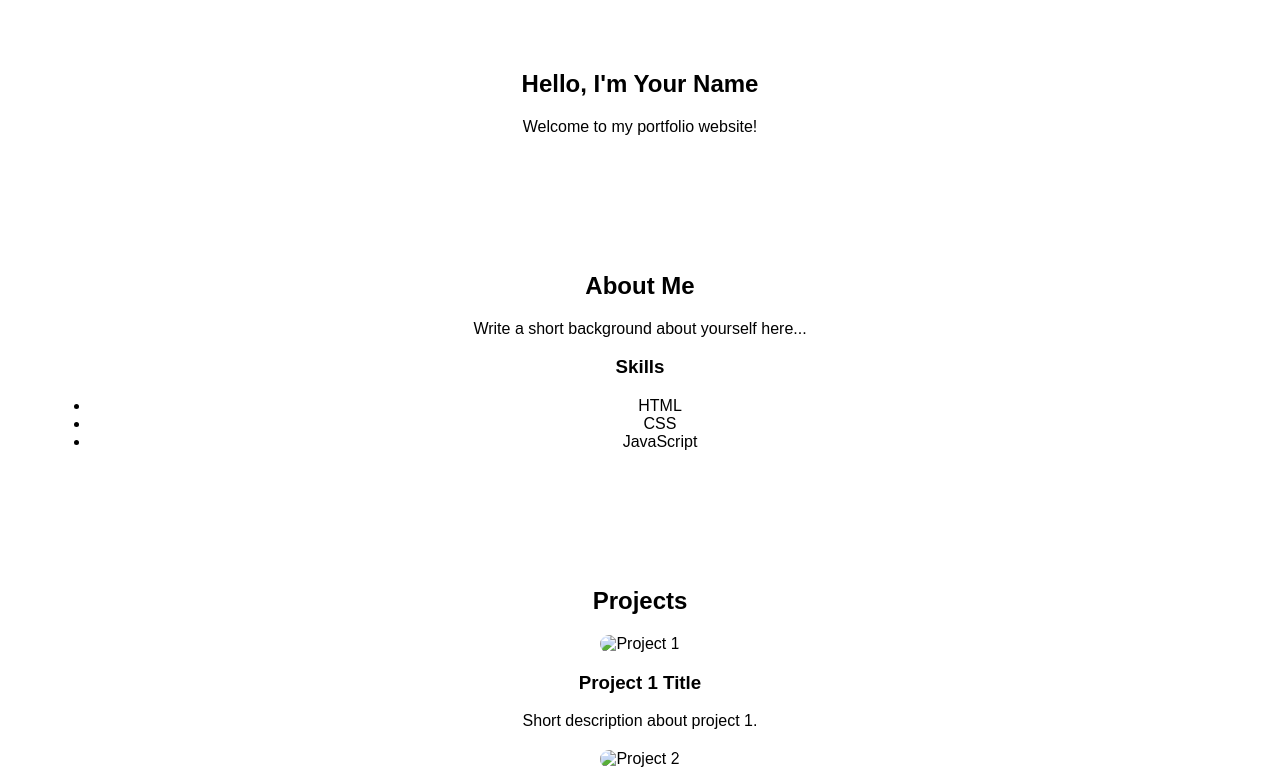
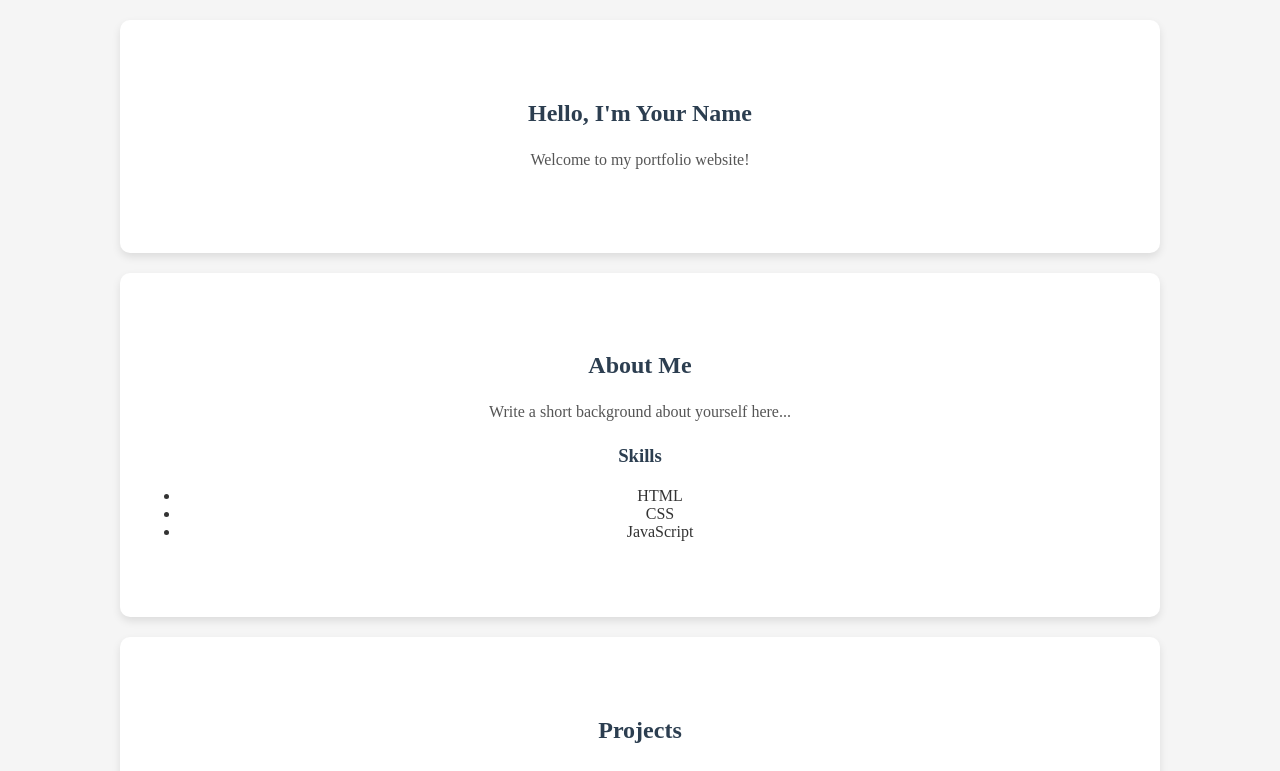
Before and after one commit to BlitzHeat/my-portfolio, a plain HTML site: page index.html in a window 1280 px wide. Shown: the top 771 px of the page. Drawn offline with Linux system fonts and the light colour scheme.

Commit message:
made changes to style
2:32 AM
11/25/2025

```diff
--- a/style.css
+++ b/style.css
@@ -1,19 +1,60 @@
+/* Body style */
 body {
-    font-family: sans-serif;
+    font-family: "Times New Roman", serif;
     margin: 0;
     padding: 0;
+    background-color: #f5f5f5; /* light grey background */
+    color: #333; /* dark text for readability */
 }
 
+/* Section styling */
 .section {
-    padding: 50px;
+    padding: 60px 20px; /* more padding and side padding */
     text-align: center;
+    margin: 20px auto; /* add vertical spacing between sections */
+    max-width: 1000px; /* limit width on large screens */
+    background-color: #ffffff; /* white background for each section */
+    border-radius: 10px; /* rounded corners for a softer look */
+    box-shadow: 0 4px 8px rgba(0, 0, 0, 0.1); /* subtle shadow */
 }
 
-.project {
-    margin: 20px 0;
+/* Headings */
+h1, h2, h3 {
+    color: #2c3e50; /* dark blue-ish color */
+    margin-bottom: 20px;
 }
 
+/* Paragraphs */
+p {
+    color: #555; /* medium dark grey */
+    line-height: 1.6;
+    margin-bottom: 20px;
+}
+
+/* Project container */
+.project {
+    margin: 30px 0; /* space between projects */
+}
+
+/* Project image */
 .project img {
     width: 300px;
     border-radius: 10px;
+    margin-bottom: 10px;
+    transition: transform 0.3s;
 }
+
+/* Hover effect for images */
+.project img:hover {
+    transform: scale(1.05); /* slight zoom on hover */
+}
+
+/* Links (if you add any) */
+a {
+    color: #2980b9; /* blue link */
+    text-decoration: none;
+}
+
+a:hover {
+    text-decoration: underline;
+}
```
